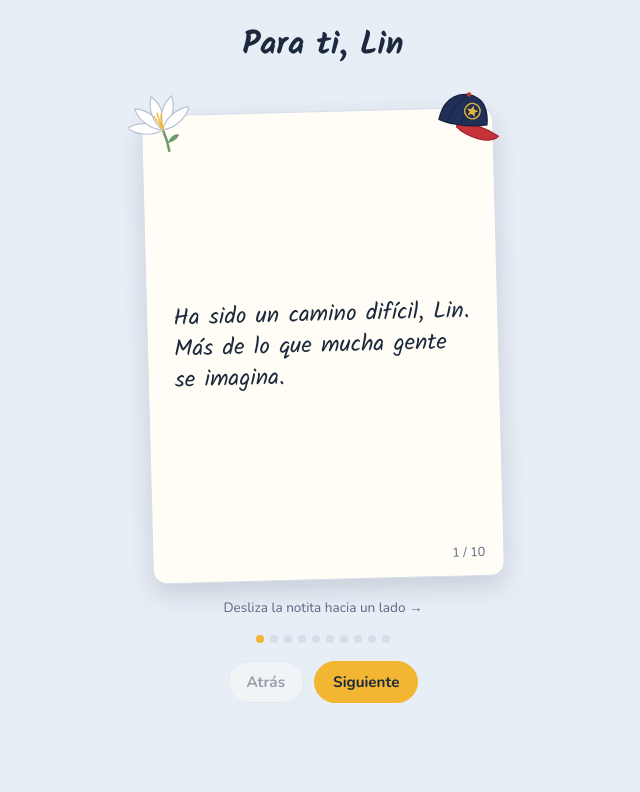
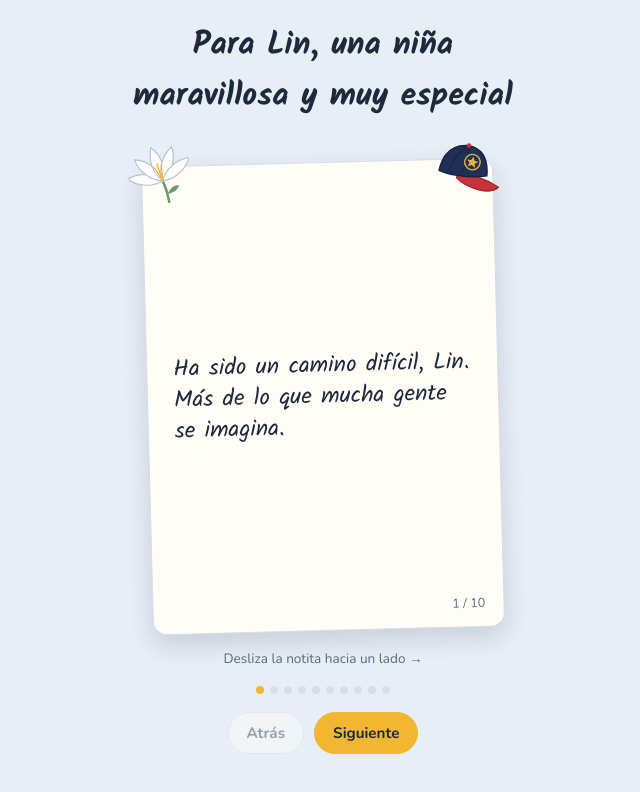
Before and after one commit to aaleycolen/Lin-Special, a plain HTML site: page index.html in a window 1280 px wide. Shown: the whole page, without its empty margins (317-957 px from the left). Drawn offline with nearby package versions, Linux system fonts and the light colour scheme.

Commit message:
Nuevo encabezado

```diff
--- a/index.html
+++ b/index.html
@@ -75,7 +75,7 @@ button:disabled{opacity:.4;cursor:default}
 </style>
 
 <header>
-  <h1>Para ti, Lin</h1>
+  <h1>Para Lin, una niña maravillosa y muy especial</h1>
 </header>
 
 <div id="petals" aria-hidden="true"></div>
```
